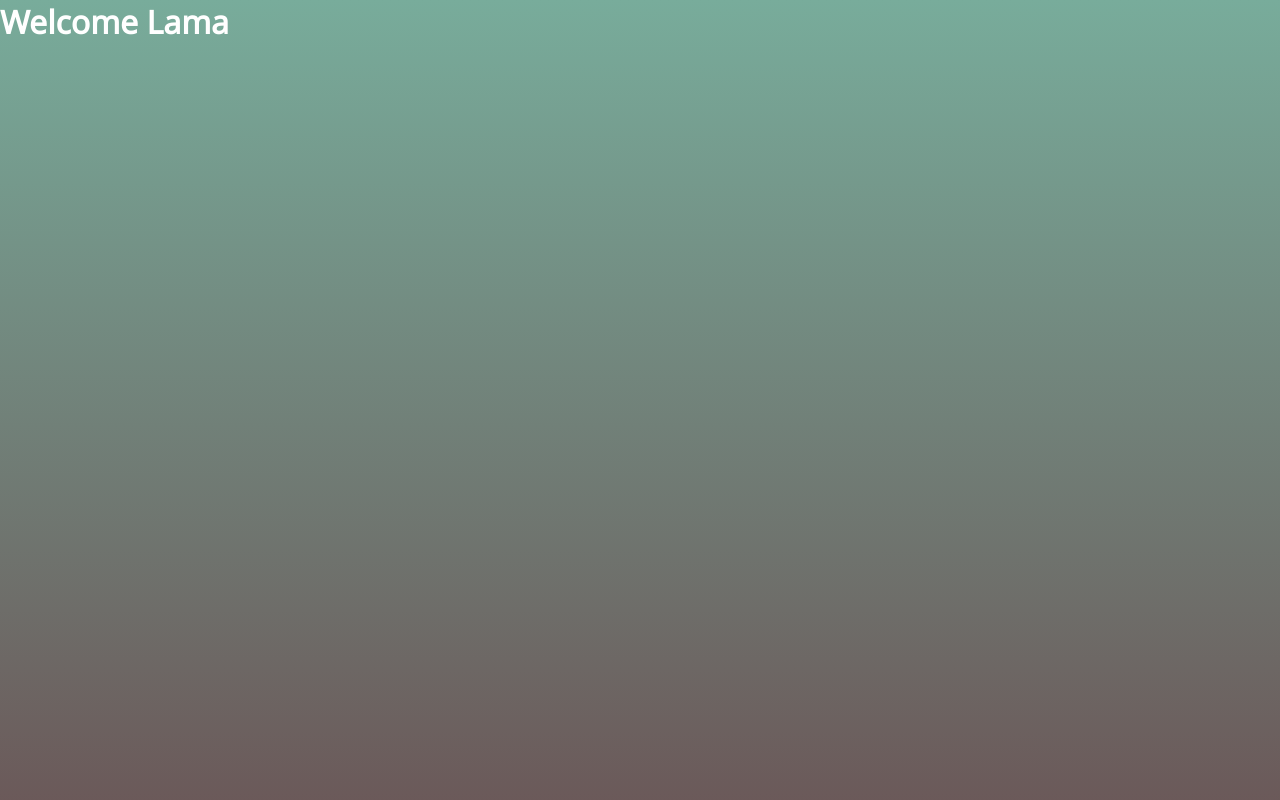
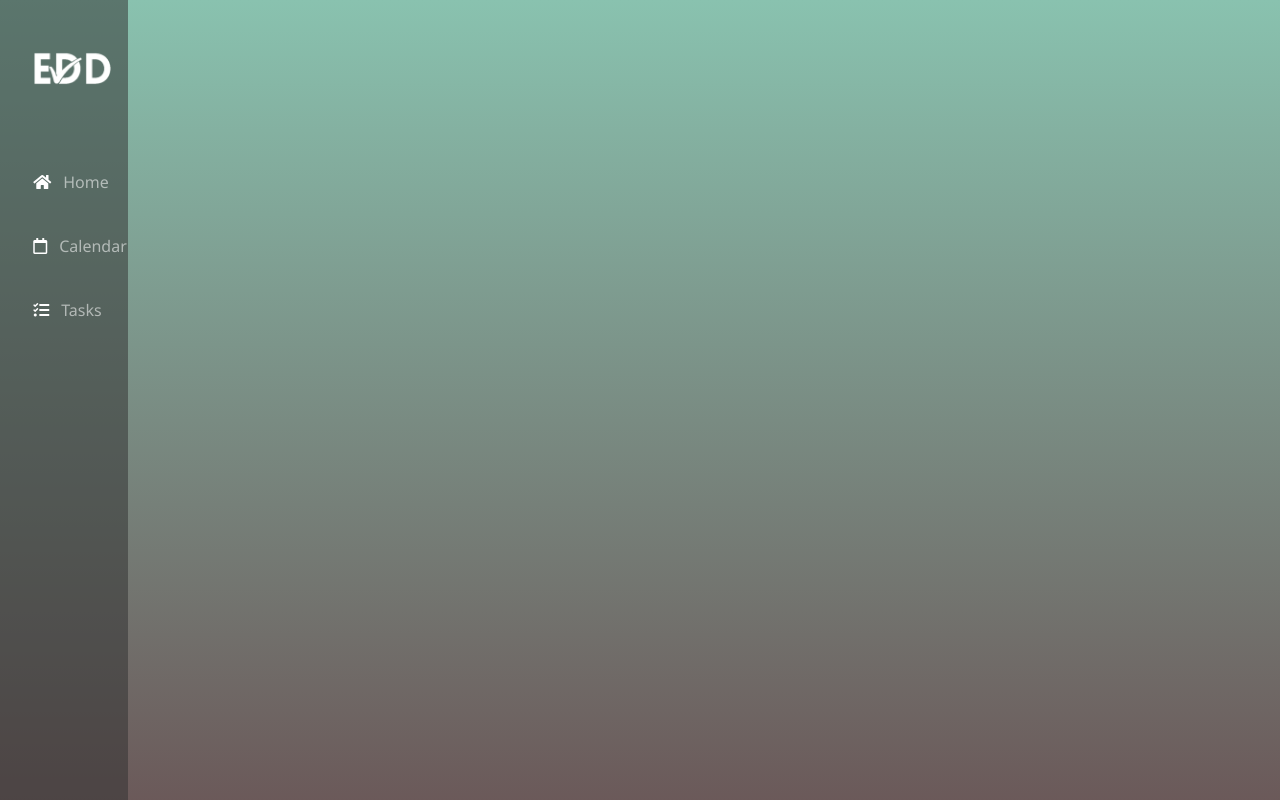
Before and after one commit to LamaFakhreddine/Edd, a React (Create React App) app in the folder edd-project/: page / in a window 1280 px wide. Built offline with nearby package versions, Linux system fonts and the light colour scheme.

Commit message:
sidebar
- created a sidebar

```diff
--- a/edd-project/package.json
+++ b/edd-project/package.json
@@ -6,8 +6,12 @@
     "@testing-library/jest-dom": "^5.14.1",
     "@testing-library/react": "^11.2.7",
     "@testing-library/user-event": "^12.8.3",
+    "bootstrap": "^5.1.0",
+    "node-sass": "^6.0.1",
     "react": "^17.0.2",
+    "react-bootstrap": "^2.0.0-beta.5",
     "react-dom": "^17.0.2",
+    "react-router-dom": "^5.2.0",
     "react-scripts": "4.0.3",
     "web-vitals": "^1.1.2"
   },
--- a/edd-project/public/index.html
+++ b/edd-project/public/index.html
@@ -18,6 +18,9 @@
     <link rel="preconnect" href="https://fonts.gstatic.com" crossorigin>
     <link href="https://fonts.googleapis.com/css2?family=Noto+Sans&display=swap" rel="stylesheet">
 
+    <!-- Font Awesome -->
+    <link rel="stylesheet" href="https://use.fontawesome.com/releases/v5.13.1/css/all.css" integrity="sha384-xxzQGERXS00kBmZW/6qxqJPyxW3UR0BPsL4c8ILaIWXva5kFi7TxkIIaMiKtqV1Q" crossorigin="anonymous"/>
+
     <title>Edd</title>
   </head>
   <body>
--- a/edd-project/src/App.js
+++ b/edd-project/src/App.js
@@ -1,9 +1,15 @@
-import './App.css';
+import React from "react";
+import { Router, Switch, Route } from "react-router-dom";
+import Sidebar from './components/Sidebar';
+import 'bootstrap/dist/css/bootstrap.min.css';
+import './App.scss';
 
 function App() {
   return (
    <div>
-     <h1>Welcome Lama</h1>
+        <Sidebar />
+
+
    </div>
   );
 }
--- a/edd-project/src/index.css
+++ b/edd-project/src/App.scss
@@ -1,15 +1,22 @@
+@import "~bootstrap/scss/bootstrap";
+@import "./assets/scss/variables";
+
 *{
     margin: 0;
     padding: 0;
+    box-sizing: border-box;
     font-family: 'Noto Sans', sans-serif;
-    color:#ffffff;
+    color: $light-text;
+}
+
+:root {
+  width: 100%;
+  height: 100%;
 }
 
 body {
     background: rgb(40,7,7);
-    background: linear-gradient(0deg, rgba(34, 8, 8, 0.671) 0%, rgb(120, 172, 155) 100%);
-    height: 100vh;
-    width: 100vh;
+    background: linear-gradient(0deg, rgba(34, 8, 8, 0.671) 0%, rgb(137, 194, 175) 100%);
 }
 
 /* width */
--- /dev/null
+++ b/edd-project/src/assets/scss/_variables.scss
@@ -0,0 +1,4 @@
+$light-text: #ffffff;
+$dark-text: #202020;
+$cyan: #89c2af;
+$brown: #220808ab;
--- /dev/null
+++ b/edd-project/src/components/Sidebar.js
@@ -0,0 +1,26 @@
+import React from 'react';
+import Navbar from 'react-bootstrap/Navbar';
+import Container from 'react-bootstrap/Container';
+import Nav from 'react-bootstrap/Nav';
+import LogoImg from '../assets/img/logo.png';
+import "./Sidebar.scss";
+
+
+export default function NavbarSection() {
+    return (
+        <div className="sidebar">
+            <Navbar expand="true" variant="dark">
+                <Container className="flex-column">
+                    <Navbar.Brand href="#home">
+                        <img src={LogoImg} alt="Edd Logo" className="navbar-logo"/>
+                    </Navbar.Brand>
+                    <Nav>
+                        <Nav.Link href="#home"><i class="fas fa-home"></i>Home</Nav.Link>
+                        <Nav.Link href="#calendar"><i class="far fa-calendar"></i>Calendar</Nav.Link>
+                        <Nav.Link href="#pricing"><i class="fas fa-tasks"></i>Tasks</Nav.Link>
+                    </Nav>
+                </Container>
+            </Navbar>
+        </div>
+    )
+}
--- /dev/null
+++ b/edd-project/src/components/Sidebar.scss
@@ -0,0 +1,25 @@
+@import "../assets/scss/variables";
+
+.sidebar {
+   max-width: 10%;
+   background: rgba(51, 50, 50, 0.527);
+   height: 100vh;
+}
+
+.navbar-brand {
+    .navbar-logo {
+        height: 7.5rem;
+        width: 7.5rem;
+        filter: invert(1);
+    }
+}
+
+
+.nav-link {
+    margin-top: 1.5rem;
+
+    i {
+        margin-right: 0.75rem;
+    }
+
+}
--- a/edd-project/src/index.js
+++ b/edd-project/src/index.js
@@ -1,7 +1,6 @@
 import React from 'react';
 import ReactDOM from 'react-dom';
 import App from './App';
-import './index.css';
 
 ReactDOM.render(
     <App />,
```
Also changed, not shown: edd-project/src/App.css (deleted), edd-project/src/assets/img/logo.png (added), 1 other file (tests, documents, lock files or other folders).
